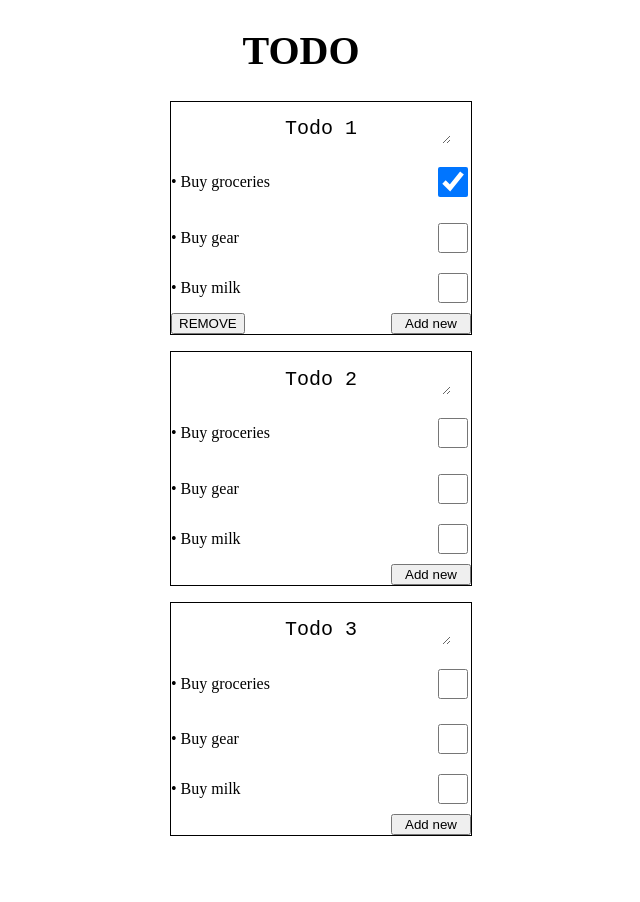
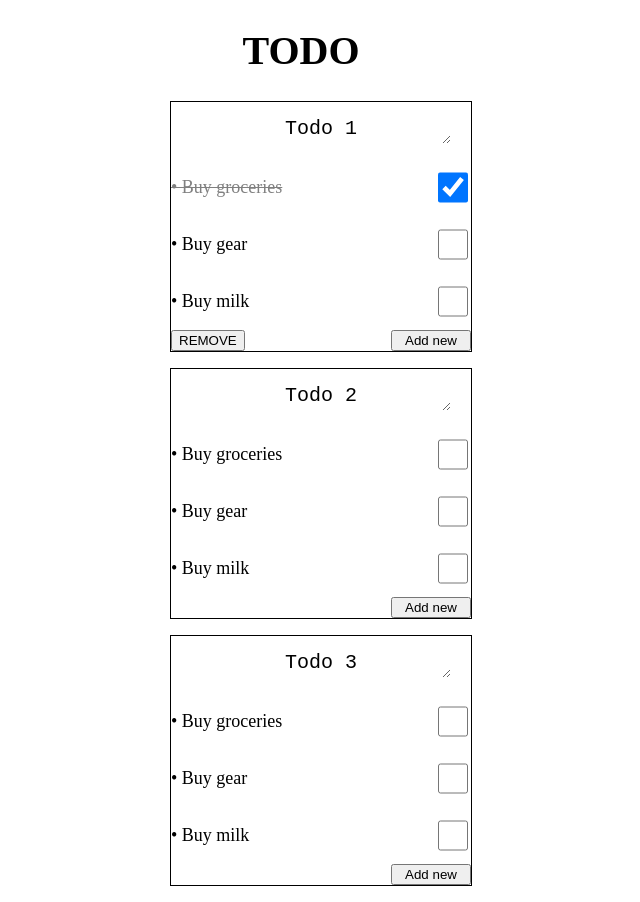
Before and after one commit to MikaelEdwartz/labb_vue, a Vue app: page / in a window 1280 px wide. Both pictures are taken after a click on the checkbox 792 px from the left and 182 px from the top of the page. Shown: the whole page, without its empty margins (339-979 px from the left). Before the commit the page ends 852 px from the top, so only its background shows below. Built offline with nearby package versions, Linux system fonts and the light colour scheme.

Commit message:
checking item now marks text

```diff
--- a/src/components/TodoItem.vue
+++ b/src/components/TodoItem.vue
@@ -19,7 +19,8 @@
 
 <template>
   <div class="item">
-    <p>• {{ listItem.title }}</p>
+    <p id="checkedText" v-if="listItem.completed">• {{ listItem.title }}</p>
+    <p id="nonCheckedText" v-else>• {{ listItem.title }}</p>
 
     <div class="checkBoxDiv" @click="$emit('checkBoxToggled', )">
       <input v-if="listItem.completed" type="checkbox" id="checkbox" checked @click="listItem.completed = !listItem.completed" />
@@ -43,4 +44,13 @@
   width: 30px;
   border-radius: 1.5%;
 }
+#nonCheckedText{
+font-size: 18px;
+}
+#checkedText{
+  font-size: 18px;
+
+  color: rgb(128, 128, 128);
+  text-decoration: line-through;
+}
 </style>
```
